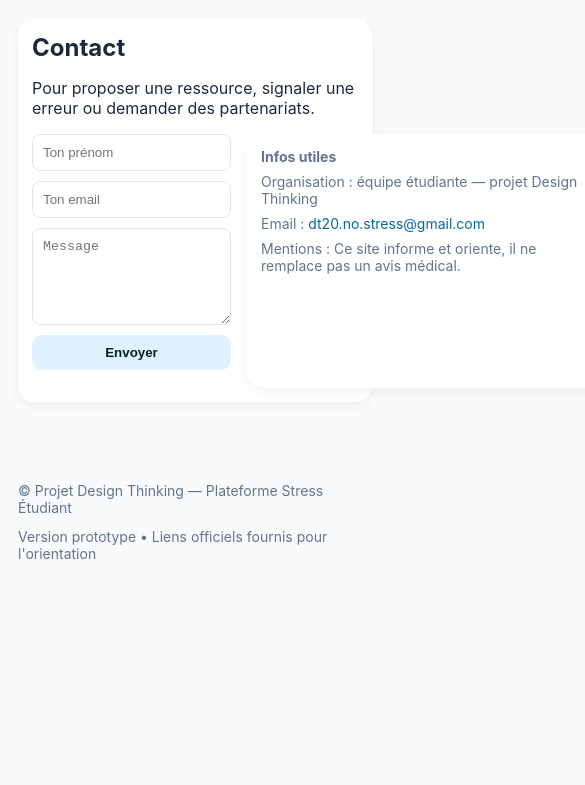
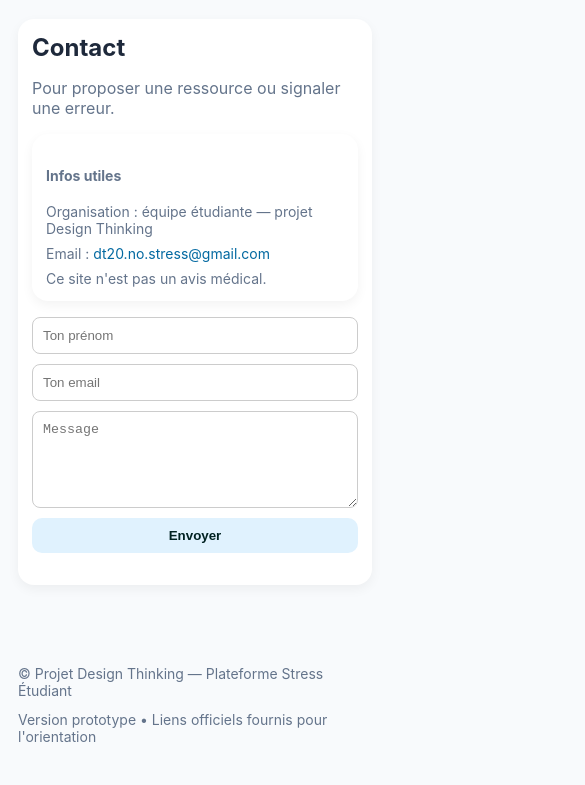
Before and after one commit to dt20nostress/dt20nostress.github.io, a plain HTML site: page index.html in a window 390 px wide. Shown: the part 3433-4218 px from the top of the page, 585 px wide, since content can reach past the window. Before the commit the page ends 4035 px from the top, so only its background shows below. Drawn offline with Linux system fonts and the light colour scheme.

Commit message:
Update index.html

```diff
--- a/index.html
+++ b/index.html
@@ -275,7 +275,25 @@
             .menu-overlay.active{
                 display:block;
             }
+            .contact-grid{
+            display:grid;
+            grid-template-columns:1fr 360px;
+            gap:16px;
         }
+
+        /* Make contact responsive */
+        @media(max-width:880px){
+            #contact .contact-grid{
+                grid-template-columns:1fr;
+            }
+            #contact .contact-grid > div:nth-child(2){
+                order:-1; /* move infos block above form */
+            }
+        }
+
+        input,textarea{width:100%;padding:10px;border-radius:8px;border:1px solid #ccc}
+        button.primary{padding:10px;border:0;border-radius:10px;background:var(--accent-3);cursor:pointer;font-weight:600}
+
     </style>
 </head>
 
@@ -487,28 +505,30 @@
         <section id="contact">
         <div class="card">
             <h2>Contact</h2>
-                <p class="muted">Pour proposer une ressource, signaler une erreur ou demander des partenariats.</p>
+            <p style="color:var(--muted)">Pour proposer une ressource ou signaler une erreur.</p>
 
-                <div style="display:grid; grid-template-columns:1fr 360px; gap:16px; margin-top:12px">
+            <div class="contact-grid">
 
+                <!-- Info block (now moves above on phone) -->
+                <div class="card" style="font-size:14px;color:var(--muted)">
+                    <h4>Infos utiles</h4>
+                    <div>Organisation : équipe étudiante — projet Design Thinking</div>
+                    <div style="margin-top:8px">Email : <a href="mailto:dt20.no.stress@gmail.com">dt20.no.stress@gmail.com</a></div>
+                    <div style="margin-top:8px">Ce site n'est pas un avis médical.</div>
+                </div>
+
+                <!-- Contact form -->
                 <form onsubmit="sendForm(event)">
-                        <input type="text" id="name" placeholder="Ton prénom" required />
-                        <input type="email" id="email" placeholder="Ton email" required />
+                    <input id="name" placeholder="Ton prénom" required>
+                    <input id="email" type="email" placeholder="Ton email" required>
                     <textarea id="message" rows="5" placeholder="Message" required></textarea>
                     <button class="primary" type="submit">Envoyer</button>
-                        <div id="formStatus" class="small muted" style="margin-top:8px"></div>
+                    <div id="formStatus" style="font-size:14px;margin-top:8px;color:var(--muted)"></div>
                 </form>
-
-                    <div class="card small">
-                        <h4 style="margin:0 0 8px">Infos utiles</h4>
-                        <div>Organisation : équipe étudiante — projet Design Thinking</div>
-                        <div style="margin-top:8px">Email : <a href="mailto:dt20.no.stress@gmail.com">dt20.no.stress@gmail.com</a></div>
-                        <div style="margin-top:8px">Mentions : Ce site informe et oriente, il ne remplace pas un avis médical.</div>
-                    </div>
-
             </div>
         </div>
     </section>
+
     </main>
 
     <footer>
```
Lines whose indentation alone changed are shown as unchanged.
